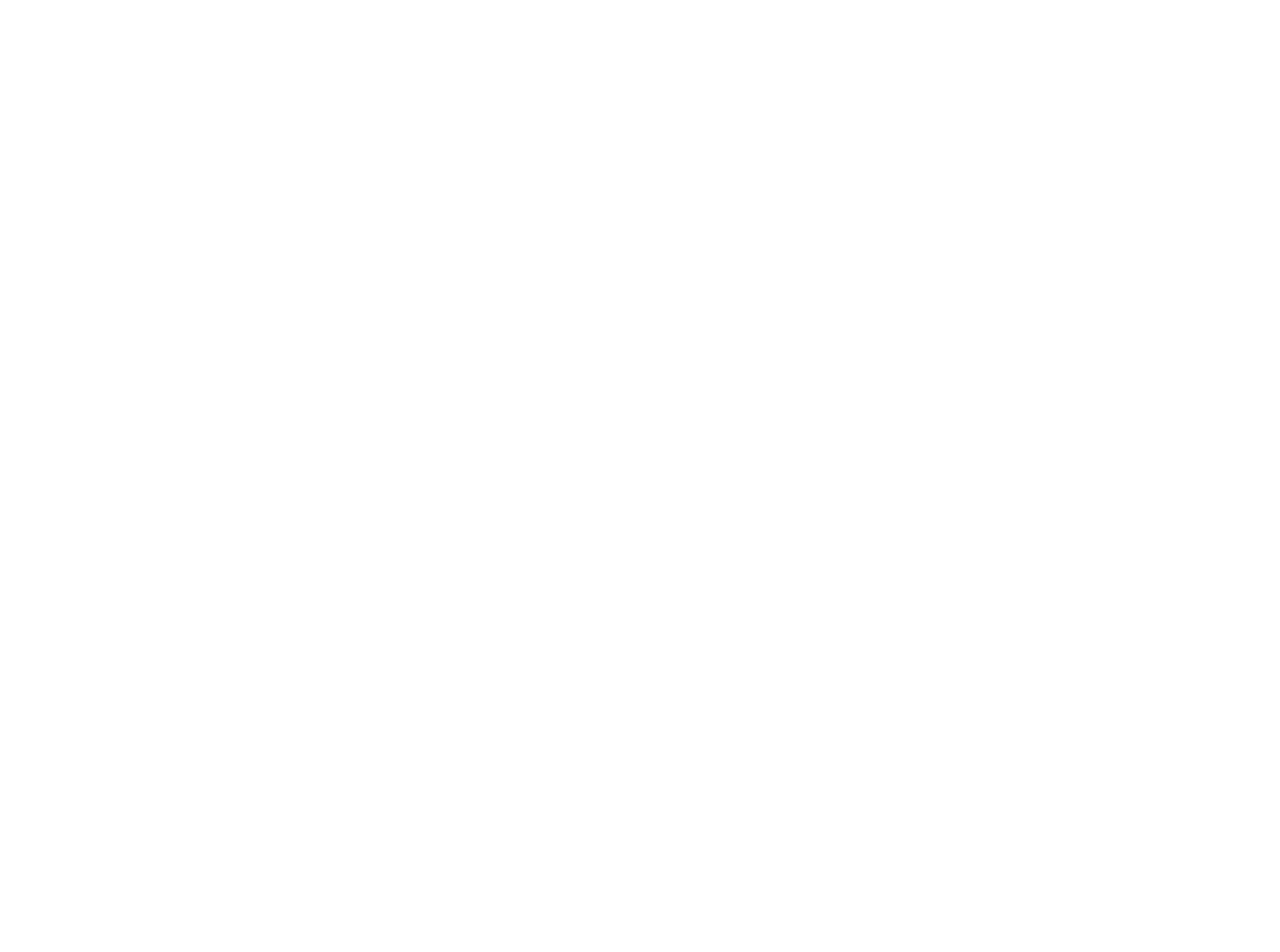
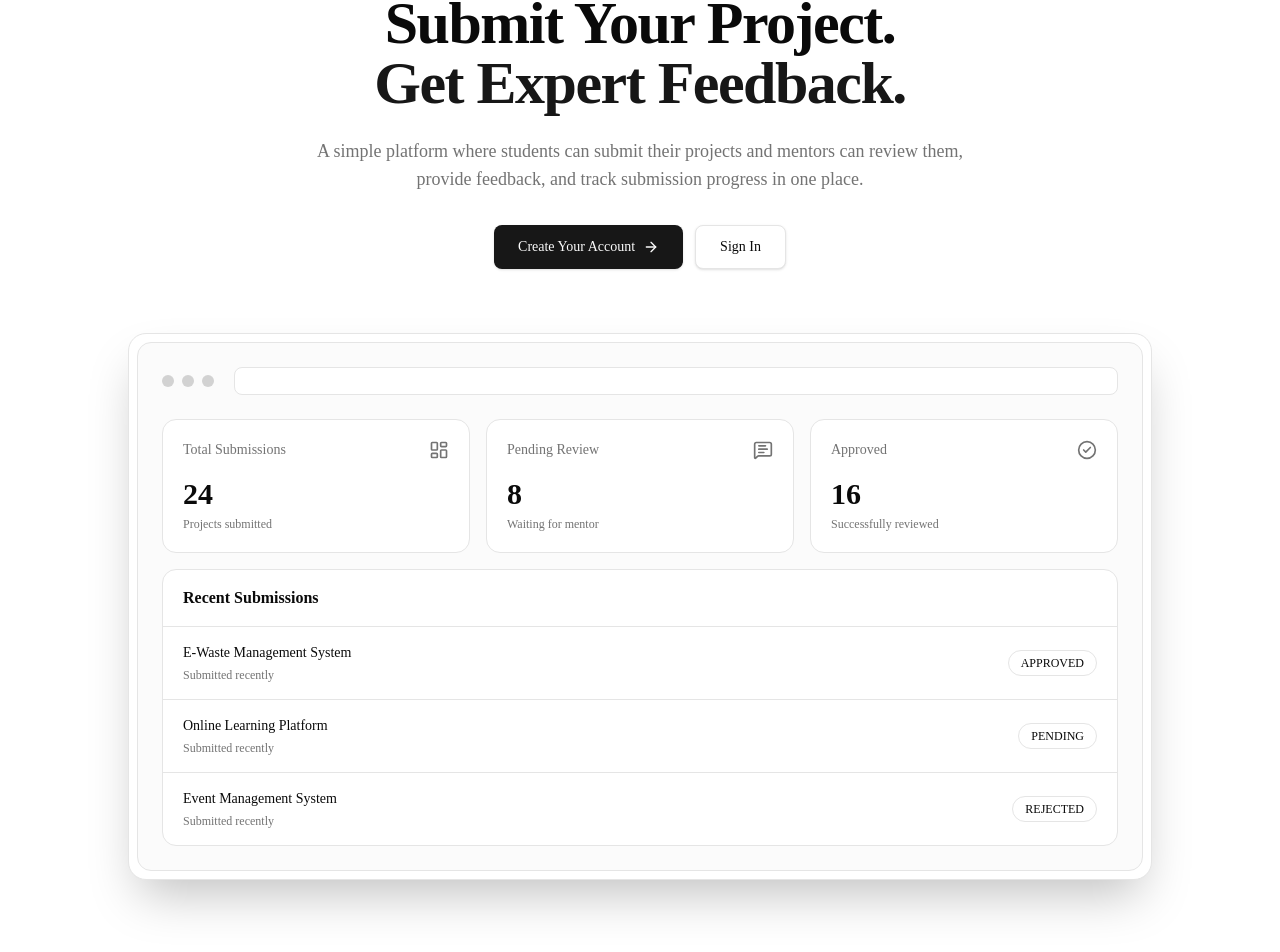
Before and after one commit to dipto230/WEB-INSTRUCTOR-ASSIGNMENT-FOR-PROGRAMING-HERO, a Next.js app in the folder frontend/: page / in a window 1280 px wide. Shown: the part 246-1198 px from the top of the page. Before the commit the page ends 800 px from the top, so only its background shows below. Built offline with nearby package versions, Linux system fonts and the light colour scheme.

Commit message:
Hero section done

```diff
--- a/frontend/src/app/page.tsx
+++ b/frontend/src/app/page.tsx
@@ -1,3 +1,4 @@
+import Hero from "../components/home/Hero";
 import Navbar from "../components/home/Navbar";
 
 
@@ -6,7 +7,7 @@ export default function HomePage() {
   return (
     <main className="min-h-screen bg-background">
       <Navbar />
-
+     <Hero/>
     </main>
   );
 }
--- a/frontend/src/components/home/Hero.tsx
+++ b/frontend/src/components/home/Hero.tsx
@@ -0,0 +1,211 @@
+
+import Link from "next/link";
+import {
+  ArrowRight,
+  CheckCircle2,
+  LayoutDashboard,
+  MessageSquareText,
+  Sparkles,
+} from "lucide-react";
+
+export default function Hero() {
+  return (
+    <section className="relative overflow-hidden">
+
+
+      <div className="pointer-events-none absolute inset-0 -z-10">
+        <div className="absolute left-1/2 top-0 h-[500px] w-[800px] -translate-x-1/2 rounded-full bg-primary/10 blur-3xl" />
+      </div>
+
+      <div className="mx-auto max-w-7xl px-6 py-20 sm:py-28">
+        <div className="mx-auto max-w-4xl text-center">
+
+
+          <div className="mb-6 inline-flex items-center gap-2 rounded-full border bg-background px-4 py-2 text-sm shadow-sm">
+            <Sparkles className="h-4 w-4 text-primary" />
+
+            <span className="text-muted-foreground">
+              Simple. Organized. Collaborative.
+            </span>
+          </div>
+
+
+
+          <h1 className="text-4xl font-bold tracking-tight sm:text-5xl lg:text-6xl">
+            Submit Your Project.
+            <br />
+
+            <span className="text-primary">
+              Get Expert Feedback.
+            </span>
+          </h1>
+
+
+
+          <p className="mx-auto mt-6 max-w-2xl text-base leading-7 text-muted-foreground sm:text-lg">
+            A simple platform where students can submit
+            their projects and mentors can review them,
+            provide feedback, and track submission progress
+            in one place.
+          </p>
+
+
+
+          <div className="mt-8 flex flex-col items-center justify-center gap-3 sm:flex-row">
+            <Link
+              href="/signup"
+              className="inline-flex h-11 w-full items-center justify-center rounded-md bg-primary px-6 text-sm font-medium text-primary-foreground shadow-sm hover:opacity-90 sm:w-auto"
+            >
+              Create Your Account
+
+              <ArrowRight className="ml-2 h-4 w-4" />
+            </Link>
+
+            <Link
+              href="/login"
+              className="inline-flex h-11 w-full items-center justify-center rounded-md border bg-background px-6 text-sm font-medium shadow-sm hover:bg-muted sm:w-auto"
+            >
+              Sign In
+            </Link>
+          </div>
+        </div>
+
+
+
+        <div className="mx-auto mt-16 max-w-5xl">
+          <div className="rounded-2xl border bg-background p-2 shadow-2xl">
+            <div className="rounded-xl border bg-muted/40 p-6">
+
+
+              <div className="mb-6 flex items-center gap-2">
+                <div className="h-3 w-3 rounded-full bg-muted-foreground/30" />
+                <div className="h-3 w-3 rounded-full bg-muted-foreground/30" />
+                <div className="h-3 w-3 rounded-full bg-muted-foreground/30" />
+
+                <div className="ml-3 h-7 flex-1 rounded-md border bg-background" />
+              </div>
+
+
+
+              <div className="grid gap-4 md:grid-cols-3">
+                <div className="rounded-xl border bg-background p-5">
+                  <div className="mb-4 flex items-center justify-between">
+                    <p className="text-sm text-muted-foreground">
+                      Total Submissions
+                    </p>
+
+                    <LayoutDashboard className="h-5 w-5 text-muted-foreground" />
+                  </div>
+
+                  <p className="text-3xl font-bold">
+                    24
+                  </p>
+
+                  <p className="mt-1 text-xs text-muted-foreground">
+                    Projects submitted
+                  </p>
+                </div>
+
+                <div className="rounded-xl border bg-background p-5">
+                  <div className="mb-4 flex items-center justify-between">
+                    <p className="text-sm text-muted-foreground">
+                      Pending Review
+                    </p>
+
+                    <MessageSquareText className="h-5 w-5 text-muted-foreground" />
+                  </div>
+
+                  <p className="text-3xl font-bold">
+                    8
+                  </p>
+
+                  <p className="mt-1 text-xs text-muted-foreground">
+                    Waiting for mentor
+                  </p>
+                </div>
+
+                <div className="rounded-xl border bg-background p-5">
+                  <div className="mb-4 flex items-center justify-between">
+                    <p className="text-sm text-muted-foreground">
+                      Approved
+                    </p>
+
+                    <CheckCircle2 className="h-5 w-5 text-muted-foreground" />
+                  </div>
+
+                  <p className="text-3xl font-bold">
+                    16
+                  </p>
+
+                  <p className="mt-1 text-xs text-muted-foreground">
+                    Successfully reviewed
+                  </p>
+                </div>
+              </div>
+
+
+
+              <div className="mt-4 rounded-xl border bg-background">
+                <div className="border-b px-5 py-4">
+                  <p className="font-semibold">
+                    Recent Submissions
+                  </p>
+                </div>
+
+                <div className="divide-y">
+                  <div className="flex items-center justify-between px-5 py-4">
+                    <div>
+                      <p className="text-sm font-medium">
+                        E-Waste Management System
+                      </p>
+
+                      <p className="mt-1 text-xs text-muted-foreground">
+                        Submitted recently
+                      </p>
+                    </div>
+
+                    <span className="rounded-full border px-3 py-1 text-xs font-medium">
+                      APPROVED
+                    </span>
+                  </div>
+
+                  <div className="flex items-center justify-between px-5 py-4">
+                    <div>
+                      <p className="text-sm font-medium">
+                        Online Learning Platform
+                      </p>
+
+                      <p className="mt-1 text-xs text-muted-foreground">
+                        Submitted recently
+                      </p>
+                    </div>
+
+                    <span className="rounded-full border px-3 py-1 text-xs font-medium">
+                      PENDING
+                    </span>
+                  </div>
+
+                  <div className="hidden items-center justify-between px-5 py-4 sm:flex">
+                    <div>
+                      <p className="text-sm font-medium">
+                        Event Management System
+                      </p>
+
+                      <p className="mt-1 text-xs text-muted-foreground">
+                        Submitted recently
+                      </p>
+                    </div>
+
+                    <span className="rounded-full border px-3 py-1 text-xs font-medium">
+                      REJECTED
+                    </span>
+                  </div>
+                </div>
+              </div>
+            </div>
+          </div>
+        </div>
+      </div>
+    </section>
+  );
+}
```
